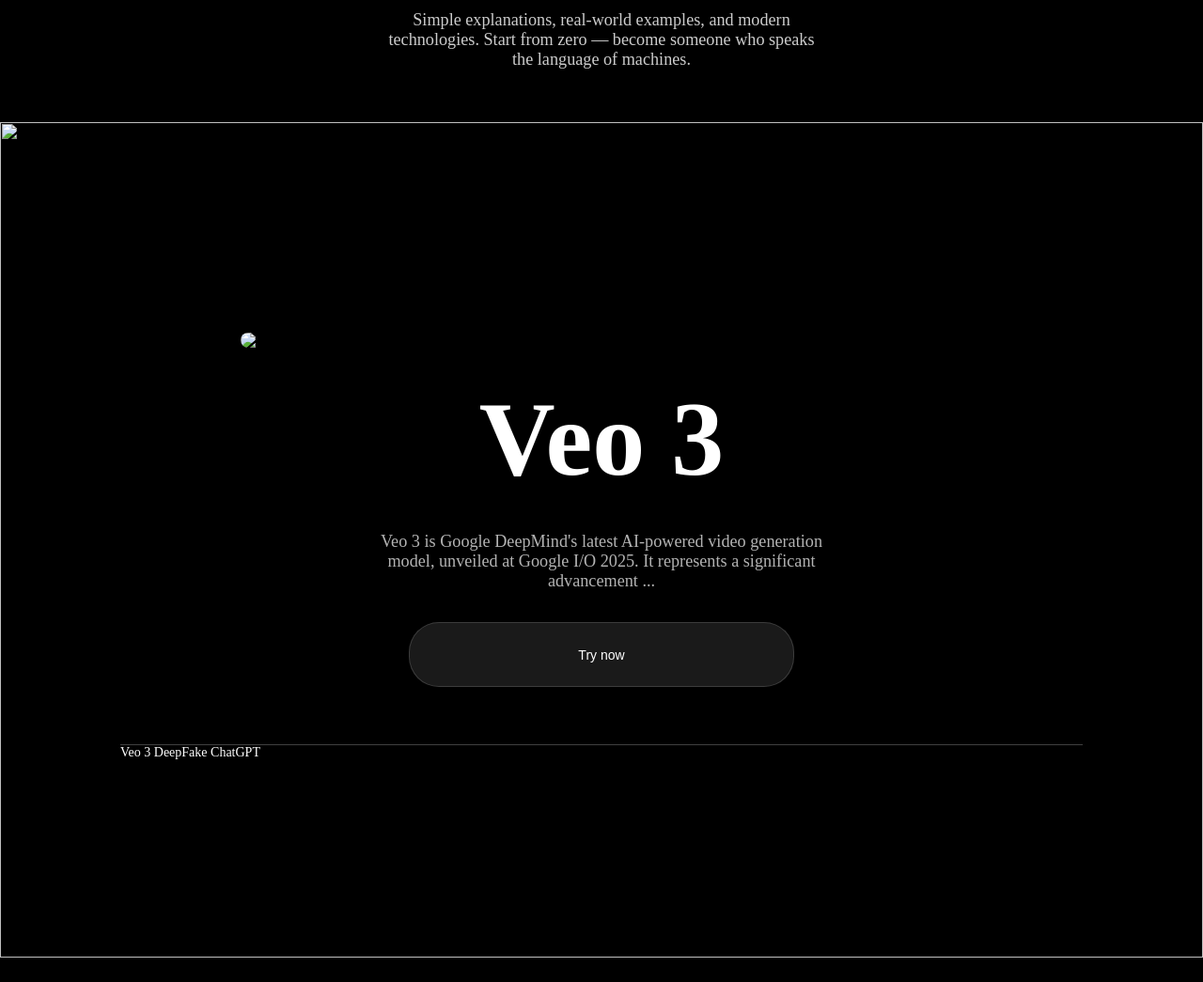
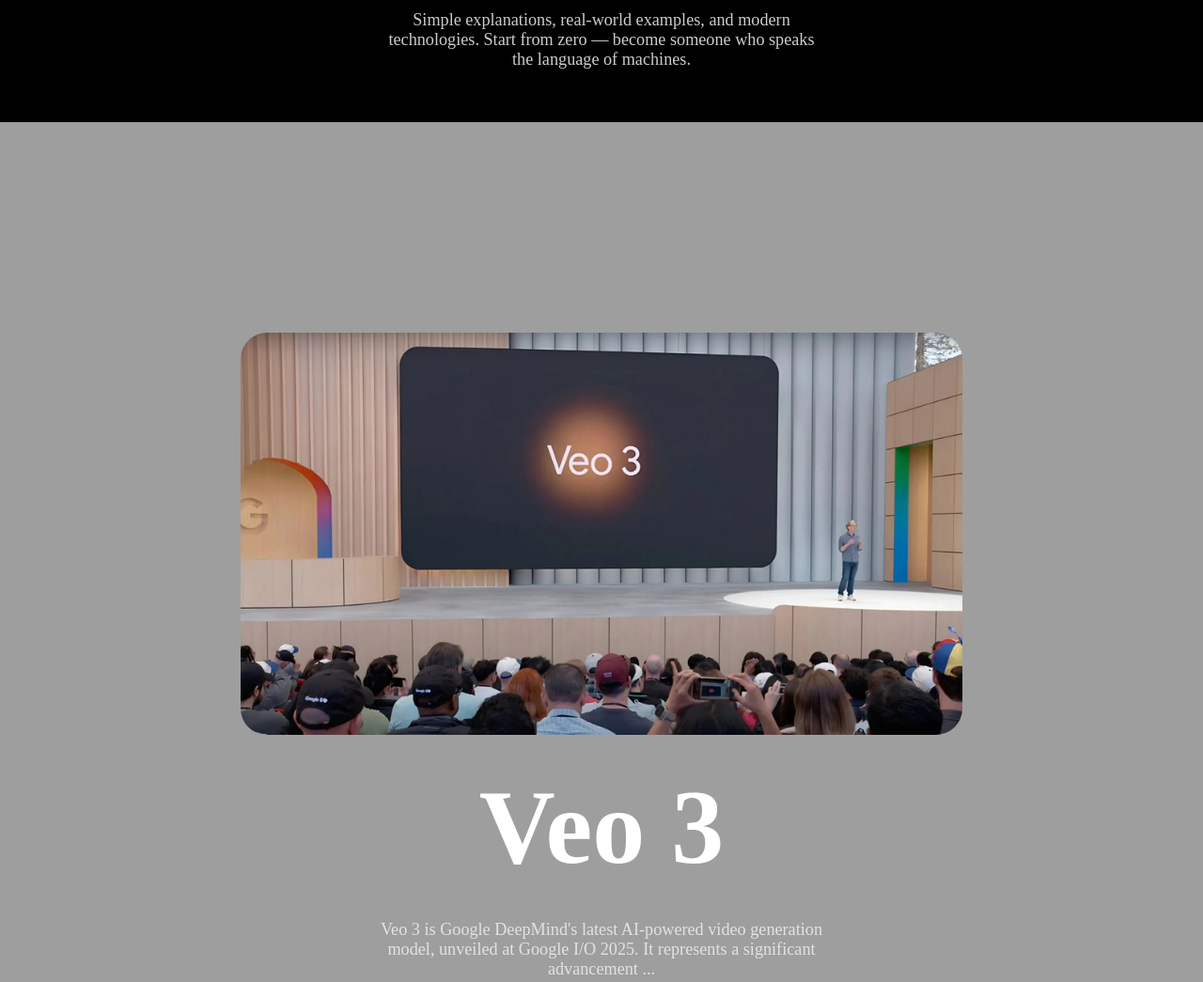
Before and after one commit to TheCoultre/mindware, a plain HTML site: page index.html in a window 1280 px wide. Shown: the part 1220-2265 px from the top of the page at 94% size. Drawn offline with nearby package versions, Linux system fonts and the light colour scheme; the site is published under a folder, as on GitHub Pages, so addresses that start at the root find nothing; a script that the page names is missing.

Commit message:
Update index.html

```diff
--- a/index.html
+++ b/index.html
@@ -18,7 +18,7 @@
   <body class="montserrat">
             <header class="hero_header">
                 <div class="hero_headerLogo">
-                    <img src="/back-logo.png"></img>
+                    <img src="back-logo.png"></img>
                 </div>
                 <div class="hero_headerJumpLink position_middle">
                     <Link href="/">Articles</Link>
@@ -74,12 +74,12 @@
 
             <section class='canva_section position_middle'>
                 <div class='canva_sectionHeader position_middle'>
-                    <img src='/main-veo3.png'></img>
+                    <img src='main-veo3.png'></img>
                     <h2>Veo 3</h2>
                     <span>Veo 3 is Google DeepMind's latest AI-powered video generation model, unveiled at Google I/O 2025. It represents a significant advancement ...</span>
 
                     <button>Try now</button></div>
-                <img class='background_img' src='/background-veo3.png'></img>
+                <img class='background_img' src='background-veo3.png'></img>
                 <div class='canva_sectionNavBar'>
                     <div class='canva_sectionNavBarLinks'>
                         <Link href="/">Veo 3</Link>
```
